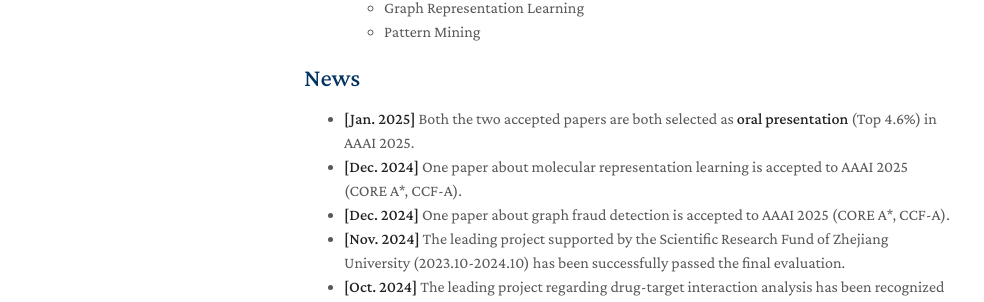
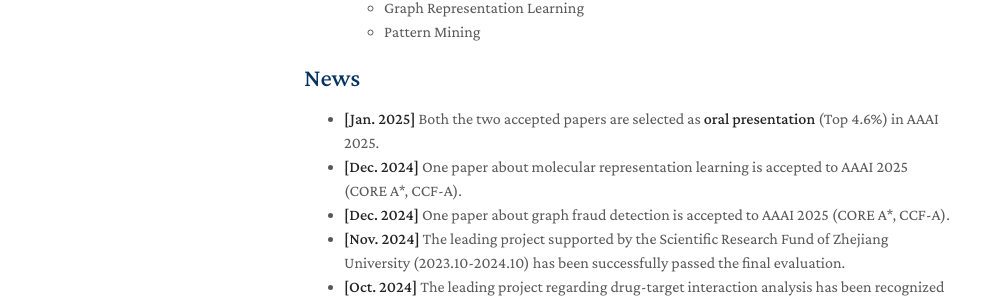
Before and after one commit to hry98kki/hry98kki.github.io, a Jekyll site: the page built from index.md, in a window 1280 px wide and 900 px high. Shown: the part 387-689 px from the top of the window, without its empty margins (166-1150 px from the left). Built offline with Jekyll 4.4.1, drawn with Linux system fonts in a browser that asks for light colours; nearby versions of some CDN libraries; a style sheet for code colours, icons or effects is not loaded; our own code applies the rules of GitHub Pages for plain Markdown files.

Commit message:
Update index.md

```diff
--- a/index.md
+++ b/index.md
@@ -18,7 +18,7 @@
 
 ## News
 
-- **[Jan. 2025]** Both the two accepted papers are both selected as **oral presentation** (Top 4.6%) in AAAI 2025.
+- **[Jan. 2025]** Both the two accepted papers are selected as **oral presentation** (Top 4.6%) in AAAI 2025.
 - **[Dec. 2024]** One paper about molecular representation learning is accepted to AAAI 2025 (CORE A*, CCF-A).
 - **[Dec. 2024]** One paper about graph fraud detection is accepted to AAAI 2025 (CORE A*, CCF-A).
 - **[Nov. 2024]** The leading project supported by the Scientific Research Fund of Zhejiang University (2023.10-2024.10) has been successfully passed the final evaluation.
```
